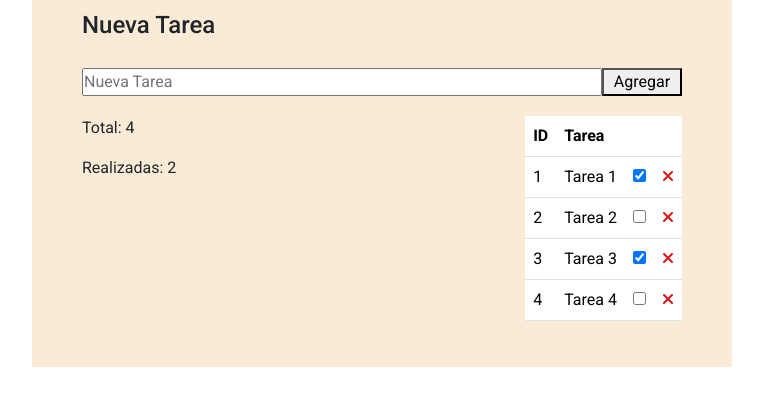
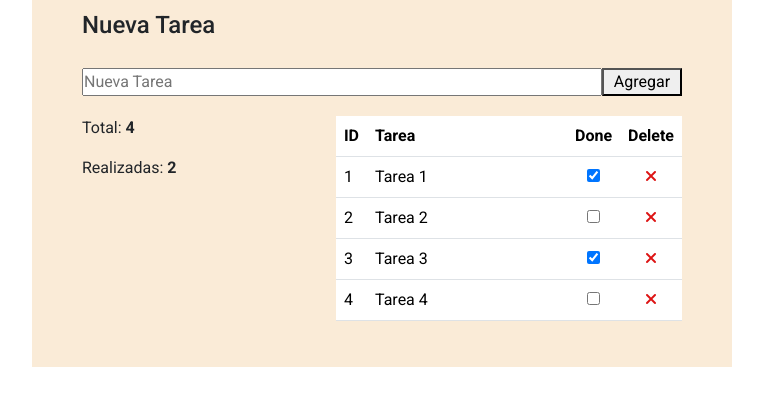
Before and after one commit to jcorp11/desafio-js-5, a plain HTML site: page index.html in a window 1280 px wide. Shown: the part 99-504 px from the top of the page, without its empty margins (258-1021 px from the left). Drawn offline with nearby package versions, Linux system fonts and the light colour scheme.

Commit message:
cambios en thead

```diff
--- a/assets/css/style.css
+++ b/assets/css/style.css
@@ -52,8 +52,11 @@ h4 {
   justify-content: space-between;
 }
 
-/* td,
-th {
-  width: 70px;
-  height: 50px;
-} */
+.task-text {
+  width: 200px;
+}
+
+.columna {
+  width: 50px;
+  text-align: center;
+}
--- a/assets/js/functions.js
+++ b/assets/js/functions.js
@@ -11,18 +11,20 @@ function totalRealizadas() {
 
 function renderTareas() {
   let html = `
-    <tr>
-      <th>ID</th>
-      <th>Tarea</th>
-      <th></th>
-      <th></th>
-    </tr>`;
+    <thead>
+      <tr>
+        <th>ID</th>
+        <th class="task-text">Tarea</th>
+        <th class="columna">Done</th>
+        <th class="columna">Delete</th>
+      </tr>
+    </thead>`;
   tareas.forEach((tarea) => {
     html += tareaHtml(tarea);
   });
   tareasContainer.innerHTML = html;
-  totalTareasRealizadas.innerHTML = `Realizadas: ${totalRealizadas()}`;
-  totalTareas.innerHTML = `Total: ${tareas.length}`;
+  totalTareasRealizadas.innerHTML = `Realizadas: <b> ${totalRealizadas()} </b>`;
+  totalTareas.innerHTML = `Total: <b>${tareas.length}</b>`;
 
   addListeners();
 }
@@ -53,12 +55,12 @@ function tareaHtml(tarea) {
           <tr>
               <td class="id">${tarea.id}</td>
               <td class="nombre">${tarea.nombre}</td>
-              <td class="completada">
+              <td class="completada columna">
                   <input type="checkbox" data-input="${tarea.id}" ${
     tarea.completada ? "checked" : ""
   }>
               </td>
-              <td>
+              <td class="columna">
               <i class="fas fa-times" btn-id="${
                 tarea.id
               }" style="color: #dd1313;"></i>
--- a/index.html
+++ b/index.html
@@ -43,16 +43,7 @@
           <p class="totalRealizadas">Realizadas:</p>
         </section>
         <section class="table-container">
-          <table class="table">
-            <thead>
-              <tr>
-                <th>ID</th>
-                <th>Tarea</th>
-                <th></th>
-                <th></th>
-              </tr>
-            </thead>
-          </table>
+          <table class="table"></table>
         </section>
       </section>
     </section>
```
